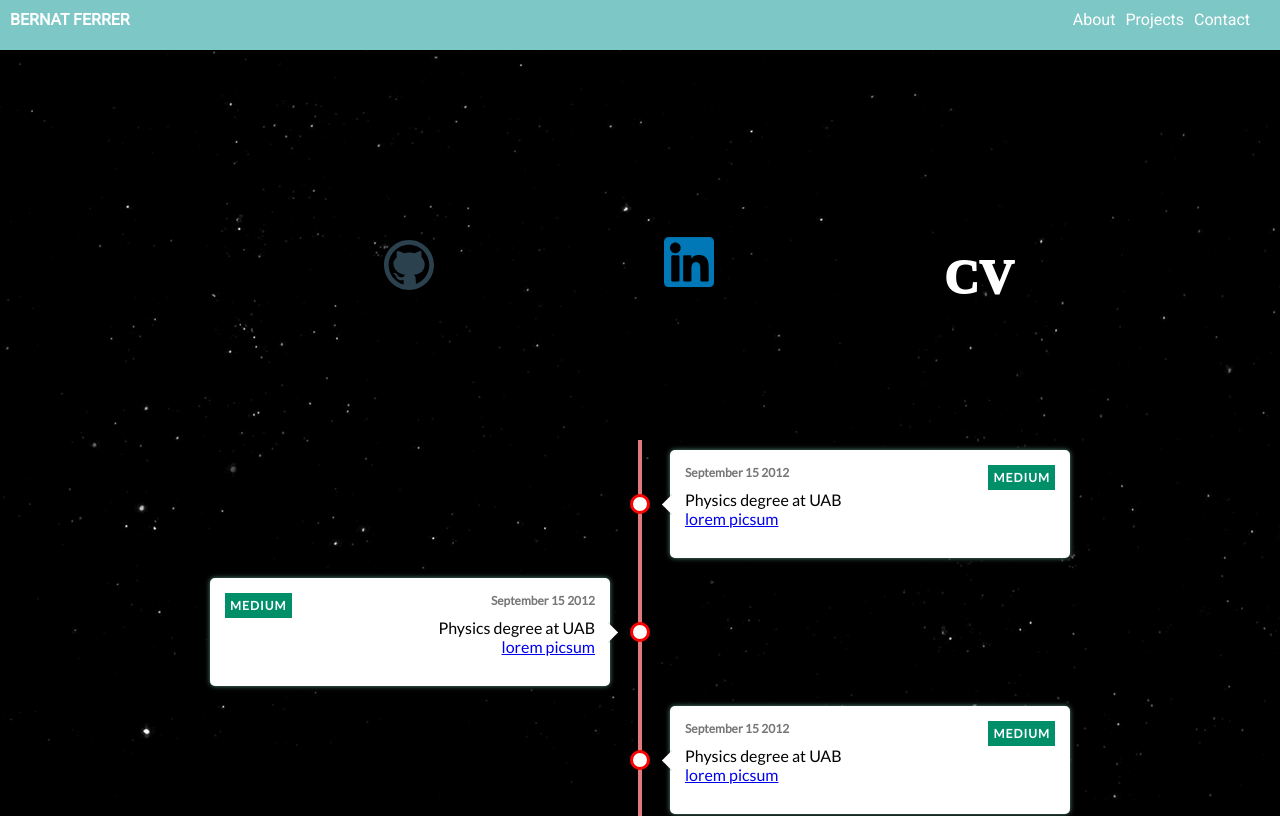
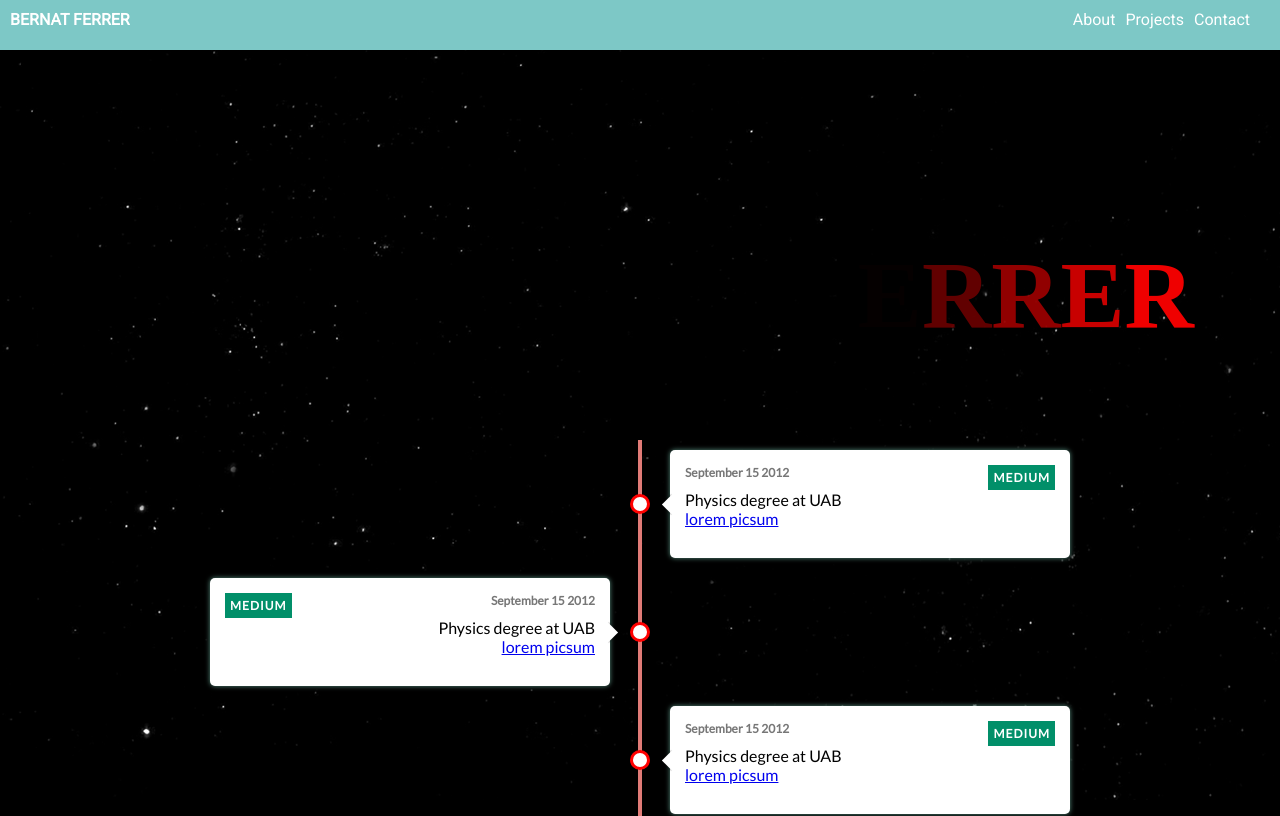
Before and after one commit to berni23/portfolio, a React (Create React App) app: page / in a window 1280 px wide. Shown: the top 816 px of the page. Built offline with nearby package versions, Linux system fonts and the light colour scheme.

Commit message:
add link styling

```diff
--- a/src/components/Icons/Icons.scss
+++ b/src/components/Icons/Icons.scss
@@ -9,23 +9,27 @@
 
         margin-right:230px;
         text-decoration: none;
-        animation: float 6s ease-in-out infinite;
     }
 
     a:nth-child(odd){
 
-        animation-delay:3s;
+        animation: float 6s 3s ease-in-out infinite, fadeIn ease 5s;
+
+    }
+    a:nth-child(even){
+
+    animation: float 6s ease-in-out infinite, fadeIn ease 5s;
+
 
     }
 
 
-
-
-
-
-
 }
 
+@keyframes fadeIn {
+  0% { opacity: 0; }
+  100% { opacity: 1; }
+}
 
 
 @keyframes float {
--- a/src/components/Title/Title.js
+++ b/src/components/Title/Title.js
@@ -10,15 +10,16 @@ const Title = () => {
 
     if (title) {
       var nameContainer = document.querySelector(".name");
-      var lettersInt = setInterval(() => {
+      setInterval(() => {
         var letter = document.createElement("span");
         letter.classList.add("fade-in-out");
         letter.textContent = name.shift();
         nameContainer.append(letter);
         if (!name.length) {
-          clearInterval(lettersInt);
+
           setTimeout(() => setTitle(false)
-            , 1000)
+            , 3000)
+           clearInterval(this);
         }
 
       }, 300);
```
Also changed, not shown: 1 other file (tests, documents, lock files or other folders).
